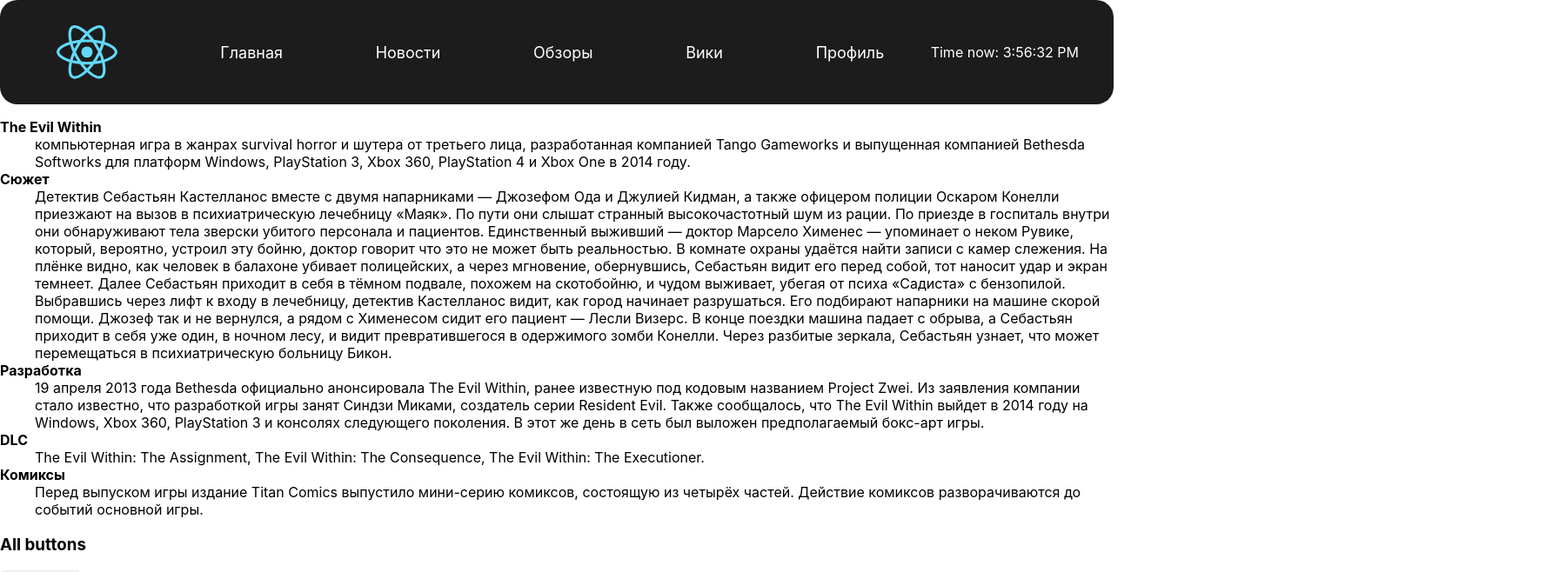
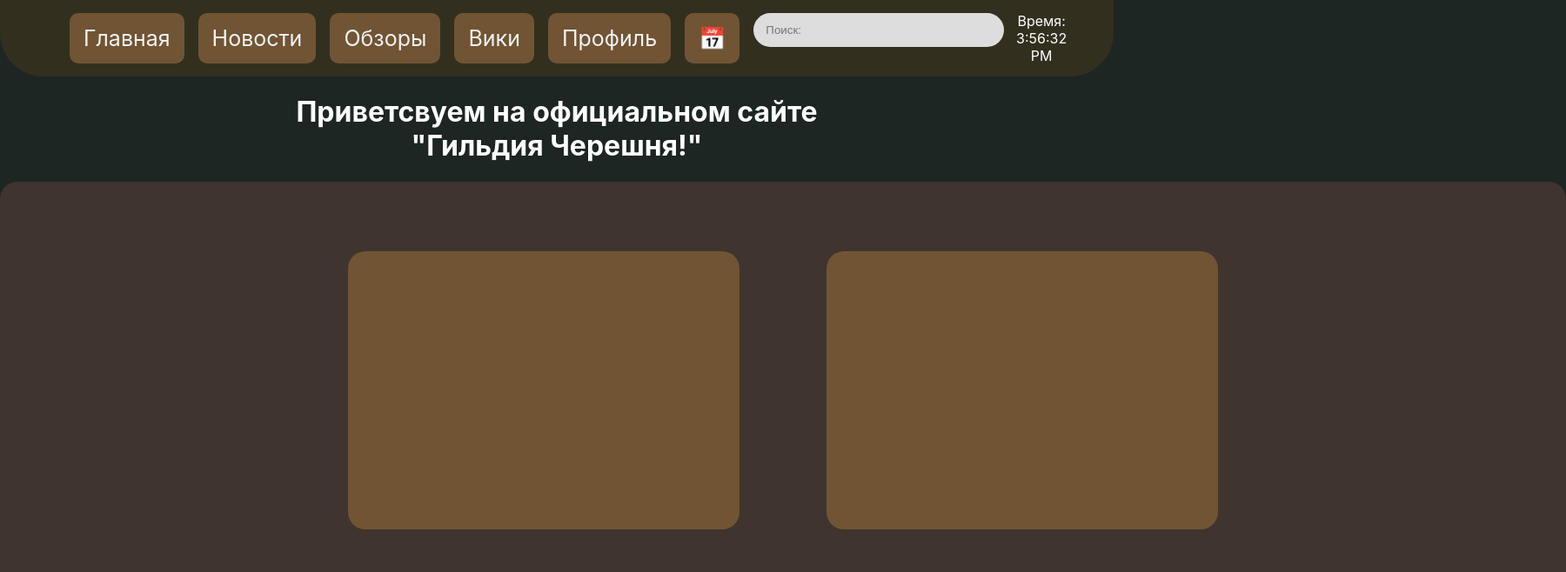
Before and after one commit to Nudlk/MYcoursework, a React (Create React App) app in the folder guild-cheresnya/: page / in a window 1280 px wide. Shown: the top 658 px of the page at 87% size, 1800 px wide, since content can reach past the window. Built offline with nearby package versions, Linux system fonts and the light colour scheme.

Commit message:
add footer and something updates

```diff
--- a/guild-cheresnya/src/App.css
+++ b/guild-cheresnya/src/App.css
@@ -1,38 +1,41 @@
-.App {
+body {
+  background: #1D2623;
+  color: white;
   text-align: center;
 }
-
-.App-logo {
-  height: 40vmin;
-  pointer-events: none;
-}
-
-@media (prefers-reduced-motion: no-preference) {
-  .App-logo {
-    animation: App-logo-spin infinite 20s linear;
-  }
-}
-
-.App-header {
-  background-color: #282c34;
-  min-height: 100vh;
-  display: flex;
-  flex-direction: column;
-  align-items: center;
-  justify-content: center;
-  font-size: calc(10px + 2vmin);
+.backi {
+  display: block;
+  background: #3F342E;
+  padding-top: 5rem;
+  border-radius: 20px;
+  margin-left: auto;
+  margin-right: auto;
+  width: 1800px;
+  height: 400px;
   color: white;
 }
-
-.App-link {
-  color: #61dafb;
+.Rules1 {
+  float: left;
+  text-align: center;
+  margin-left: 25rem;
+  background: #705434;
+  padding-top: 20px;
+  border-radius: 20px;
+  font-size: 25px;
+  width: 450px;
+  height: 300px;
 }
-
-@keyframes App-logo-spin {
-  from {
-    transform: rotate(0deg);
-  }
-  to {
-    transform: rotate(360deg);
-  }
+.Rules2 {
+  float: right;
+  text-align: center;
+  margin-right: 25rem;
+  background: #705434;
+  padding-top: 20px;
+  border-radius: 20px;
+  font-size: 25px;
+  width: 450px;
+  height: 300px;
 }
+ul {
+  text-align: left;
+}
--- a/guild-cheresnya/src/App.js
+++ b/guild-cheresnya/src/App.js
@@ -1,24 +1,36 @@
 import './components/header/header-styles.css';
-//import './Guild.css'
+import './App.css'
 import Header from './components/header/header.js';
 import MainList from './components/main/main.js';
 import { dataForList } from './content/mainData';
 import Button from './components/button/button.js';
+import Footer from './components/footer/footer.js';
 function App() {
   return (
     <div className="App">
       <Header />
       <main>
+        <div class = 'helo'>
+        <h1>Приветсвуем на официальном сайте<br/>"Гильдия Черешня!"</h1>
+        </div>
+        <div class = 'backi'>
+          <div class = 'Rules1'>
+            <dl>
+              {dataForList.map((item) => <MainList {...item[0]} />)}
+            </dl>
+          </div>
+          <div class = 'Rules2'>
+            <dl>
+              {dataForList.map((item) => <MainList {...item[1]} />)}
+            </dl>
+          </div>
+        </div>
         <section>
-          <dl>
-            {dataForList.map((item) => <MainList {...item} />)}
-          </dl>
-        </section>
-        <section>
-          <h3>All buttons</h3>
+          <h3>Test buttons</h3>
           <Button />
         </section>
       </main>
+      <Footer />
     </div>
   );
 }
--- /dev/null
+++ b/guild-cheresnya/src/components/footer/footer-styles.css
@@ -0,0 +1,19 @@
+footer {
+    display: flex;
+    background: rgb(0, 0, 0);
+    padding: 20px 30px;
+    justify-content: space-around;
+    text-align: center;
+    position: fixed;
+    height: 12vh;
+    width: 100%;
+
+}
+
+ol {
+    list-style: none;
+    padding-bottom: 50%;
+}
+h2 {
+ color: white;
+}
--- /dev/null
+++ b/guild-cheresnya/src/components/footer/footer.js
@@ -0,0 +1,11 @@
+import './footer-styles.css';
+export default () => {
+    return (
+    <footer>
+        <ol>
+        <li><h2>Guild Cheresnya</h2></li>
+        <li><h2>Контакты:</h2></li>
+        </ol>
+        </footer>)
+
+}
--- a/guild-cheresnya/src/components/header/header-styles.css
+++ b/guild-cheresnya/src/components/header/header-styles.css
@@ -3,9 +3,9 @@
     justify-content: space-around;
     align-items: center;
     padding: 20px 40px;
-    height: 10vh;
-    border-radius: 20px;
-    background-color: rgb(28, 28, 28);
+    height: 6vh;
+    border-radius: 0px 0px 50px 50px;
+    background-color: #332F1F;
 }
 img {
     width: 10%;
@@ -17,12 +17,39 @@
     display: flex;
     list-style: none;
     justify-content: space-around;
+    vertical-align: middle;
 }
 li > a {
     text-decoration: none;
-    font-size: 18px;
-    color: white;
+    float: left;
+    background-color: #705434;
+    color: #f2f2f2;
+    text-align: center;
+    padding: 14px 16px;
+    text-decoration: none;
+    font-size: 25px;
+    border-radius: 10px;
+    margin-bottom: 0px 50px 20px;
+    margin-right: 1rem;
+}
+li > a:hover {
+    background-color: #ddd;
+    color: black;
 }
 span {
     color: white;
 }
+form {
+    padding-top: 1,5rem;
+    border-radius: 20px;
+}
+form input {
+    width: 18rem;
+    outline: none;
+    border: none;
+    background: #ddd;
+    padding: 12px 14px;
+    margin: auto;
+
+    border-radius: 20px;
+}
--- a/guild-cheresnya/src/components/header/header.js
+++ b/guild-cheresnya/src/components/header/header.js
@@ -1,5 +1,4 @@
-//import './header-styles.css'
-import logo from './../../logo.svg';
+//import './header-styles.css';
 import { useState } from 'react';
 
 export default () => {
@@ -8,7 +7,6 @@
     setInterval(() => setNow(new Date()), 1000)
     return (
     <header>
-        <img src={logo} alt="logo"></img>
         <nav>
           <ul>
             <li><a href="Guild.js">Главная</a></li>
@@ -16,8 +14,14 @@
             <li><a href="Review.js">Обзоры</a></li>
             <li><a href="Wiki.js">Вики</a></li>
             <li><a href="Profile.js">Профиль</a></li>
+            <li><a>📅</a></li>
+            <li>
+              <form>
+              <input type="search" placeholder="Поиск:"/>
+              </form>
+            </li>
           </ul>
         </nav>
-        <span>Time now: {(new Date()).toLocaleTimeString()}</span>
+        <span>Время: {(new Date()).toLocaleTimeString()}</span>
       </header>)
 }
--- a/guild-cheresnya/src/content/mainData.js
+++ b/guild-cheresnya/src/content/mainData.js
@@ -1,22 +1,10 @@
 export const dataForList = [
     {
-        title: 'The Evil Within',
-        description: ' компьютерная игра в жанрах survival horror и шутера от третьего лица, разработанная компанией Tango Gameworks и выпущенная компанией Bethesda Softworks для платформ Windows, PlayStation 3, Xbox 360, PlayStation 4 и Xbox One в 2014 году. '
+        title: 'Правила пользования сайтом:',
+        description: ''
     },
     {
-        title: 'Сюжет',
-        description: 'Детектив Себастьян Кастелланос вместе с двумя напарниками — Джозефом Ода и Джулией Кидман, а также офицером полиции Оскаром Конелли приезжают на вызов в психиатрическую лечебницу «Маяк». По пути они слышат странный высокочастотный шум из рации. По приезде в госпиталь внутри они обнаруживают тела зверски убитого персонала и пациентов. Единственный выживший — доктор Марсело Хименес — упоминает о неком Рувике, который, вероятно, устроил эту бойню, доктор говорит что это не может быть реальностью. В комнате охраны удаётся найти записи с камер слежения. На плёнке видно, как человек в балахоне убивает полицейских, а через мгновение, обернувшись, Себастьян видит его перед собой, тот наносит удар и экран темнеет. Далее Себастьян приходит в себя в тёмном подвале, похожем на скотобойню, и чудом выживает, убегая от психа «Садиста» с бензопилой. Выбравшись через лифт к входу в лечебницу, детектив Кастелланос видит, как город начинает разрушаться. Его подбирают напарники на машине скорой помощи. Джозеф так и не вернулся, а рядом с Хименесом сидит его пациент — Лесли Визерс. В конце поездки машина падает с обрыва, а Себастьян приходит в себя уже один, в ночном лесу, и видит превратившегося в одержимого зомби Конелли. Через разбитые зеркала, Себастьян узнает, что может перемещаться в психиатрическую больницу Бикон.'
-    },
-    {
-        title: 'Разработка',
-        description: '19 апреля 2013 года Bethesda официально анонсировала The Evil Within, ранее известную под кодовым названием Project Zwei. Из заявления компании стало известно, что разработкой игры занят Синдзи Миками, создатель серии Resident Evil. Также сообщалось, что The Evil Within выйдет в 2014 году на Windows, Xbox 360, PlayStation 3 и консолях следующего поколения. В этот же день в сеть был выложен предполагаемый бокс-арт игры.'
-    },
-    {
-        title: 'DLC',
-        description: 'The Evil Within: The Assignment, The Evil Within: The Consequence, The Evil Within: The Executioner.'
-    },
-    {
-        title: 'Комиксы',
-        description: 'Перед выпуском игры издание Titan Comics выпустило мини-серию комиксов, состоящую из четырёх частей. Действие комиксов разворачиваются до событий основной игры.'
+        title: 'Правила дискорд сервера',
+        description: ''
     }
 ]
```
